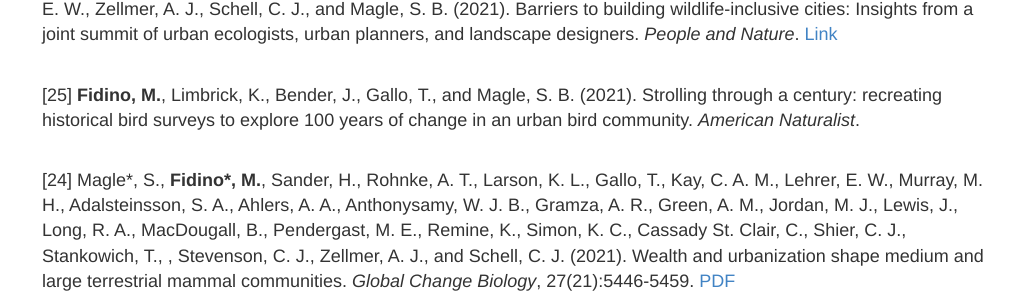
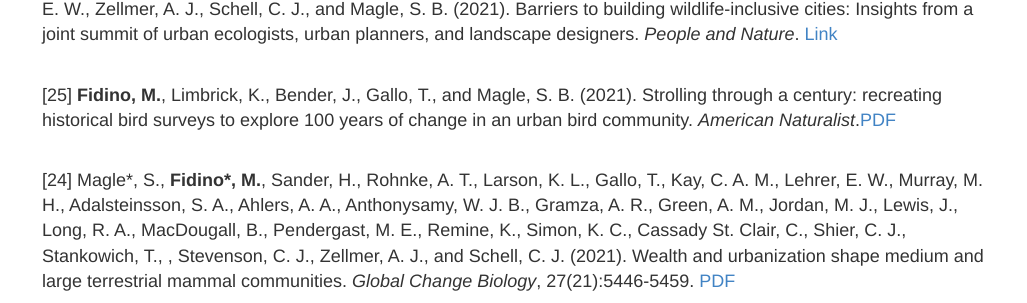
Before and after one commit to mfidino/mfidino.github.io, a Jekyll site: the page built from publications.md, in a window 1280 px wide and 900 px high, scrolled down 474 px. Shown: the part 150-453 px from the top of the window, without its empty margins (118-1145 px from the left). Built offline with Jekyll 4.4.1, drawn with Linux system fonts in a browser that asks for light colours.

Commit message:
pdf of paper added

```diff
--- a/publications.md
+++ b/publications.md
@@ -19,7 +19,7 @@
 
 [26] Kay, C. A. M., Rohnke, A. T., Sander, H. A., Stankowich, T., **Fidino, M.**, Murray, M. H., Lewis, J. S., Taves, I., Lehrer, E. W., Zellmer, A. J., Schell, C. J., and Magle, S. B. (2021). Barriers to building wildlife-inclusive cities: Insights from a joint summit of urban ecologists, urban planners, and landscape designers. *People and Nature*. [Link](https://besjournals.onlinelibrary.wiley.com/doi/10.1002/pan3.10283)
 
-[25] **Fidino, M.**,  Limbrick, K., Bender, J., Gallo, T., and Magle, S. B. (2021). Strolling through a century: recreating historical bird surveys to explore 100 years of change in an urban bird community. *American Naturalist*.
+[25] **Fidino, M.**,  Limbrick, K., Bender, J., Gallo, T., and Magle, S. B. (2021). Strolling through a century: recreating historical bird surveys to explore 100 years of change in an urban bird community. *American Naturalist*.[PDF](../public/Fidino_amnat_2022.pdf)
 
 
 [24] Magle<sup>\*</sup>, S., **Fidino<sup>\*</sup>, M.**, Sander, H., Rohnke, A. T., Larson, K. L., Gallo, T., Kay, C. A. M., Lehrer, E. W., Murray, M. H., Adalsteinsson, S. A., Ahlers, A. A.,
```
Also changed, not shown: 2 other files.
